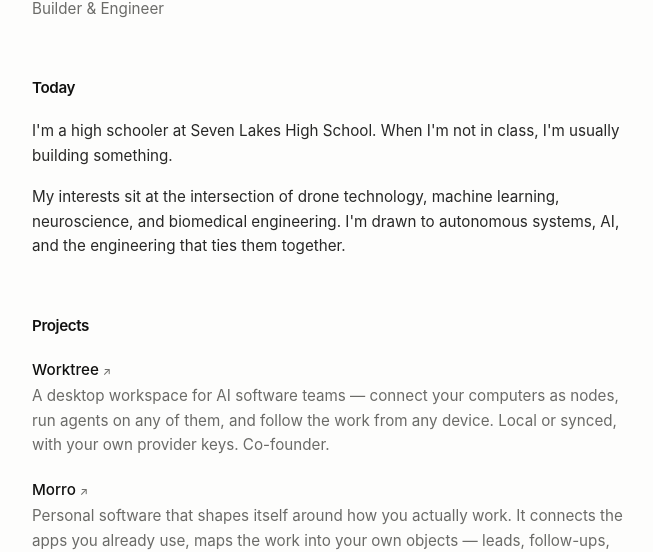
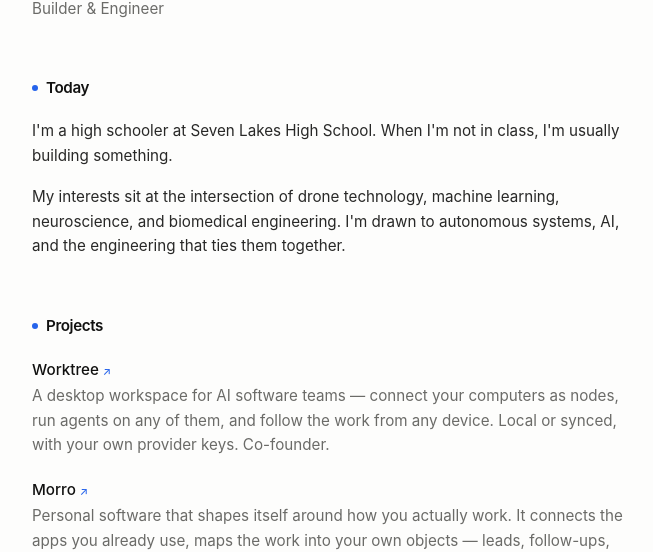
Before and after one commit to iecclodd/azaannoman, a Next.js app: page / in a window 1280 px wide. Shown: the part 137-689 px from the top of the page, without its empty margins (312-965 px from the left). Built offline with nearby package versions, Linux system fonts and the light colour scheme.

Commit message:
Add subtle blue accent: heading dots, external arrows, link hover

```diff
--- a/app/page.tsx
+++ b/app/page.tsx
@@ -10,13 +10,13 @@
       href={item.href}
       target={isExternal(item.href) ? "_blank" : undefined}
       rel={isExternal(item.href) ? "noopener noreferrer" : undefined}
-      className="group inline-flex items-center gap-1 font-medium text-ink"
+      className="group inline-flex items-center gap-1 font-medium text-ink transition-colors hover:text-accent"
     >
       <span className="u-anim">{item.title}</span>
       {isExternal(item.href) && (
         <span
           aria-hidden
-          className="translate-y-[0.5px] text-[0.7em] text-muted transition-transform group-hover:translate-x-[1px]"
+          className="translate-y-[0.5px] text-[0.7em] text-accent transition-transform group-hover:translate-x-[1px]"
         >
           ↗
         </span>
@@ -34,12 +34,19 @@
   );
 }
 
+function Heading({ children }: { children: React.ReactNode }) {
+  return (
+    <h2 className="mb-5 flex items-center gap-2 text-[0.95rem] font-semibold tracking-tight text-ink">
+      <span aria-hidden className="h-1.5 w-1.5 rounded-full bg-accent" />
+      {children}
+    </h2>
+  );
+}
+
 function Section({ title, items }: { title: string; items: LinkItem[] }) {
   return (
     <section className="mt-14">
-      <h2 className="mb-5 text-[0.95rem] font-semibold tracking-tight text-ink">
-        {title}
-      </h2>
+      <Heading>{title}</Heading>
       <ul className="space-y-5 text-[0.95rem]">
         {items.map((item) => (
           <Item key={item.title} item={item} />
@@ -62,9 +69,7 @@
 
       {/* Today */}
       <section className="mt-14">
-        <h2 className="mb-5 text-[0.95rem] font-semibold tracking-tight text-ink">
-          Today
-        </h2>
+        <Heading>Today</Heading>
         <div className="space-y-4 text-[0.95rem] leading-relaxed text-ink/90">
           {content.today.map((p, i) => (
             <p key={i}>{p}</p>
--- a/tailwind.config.ts
+++ b/tailwind.config.ts
@@ -13,6 +13,7 @@
         ink: "#111110",
         muted: "#6b6b68",
         line: "#e8e8e4",
+        accent: "#2563eb",
       },
       maxWidth: {
         prose: "40rem",
```
